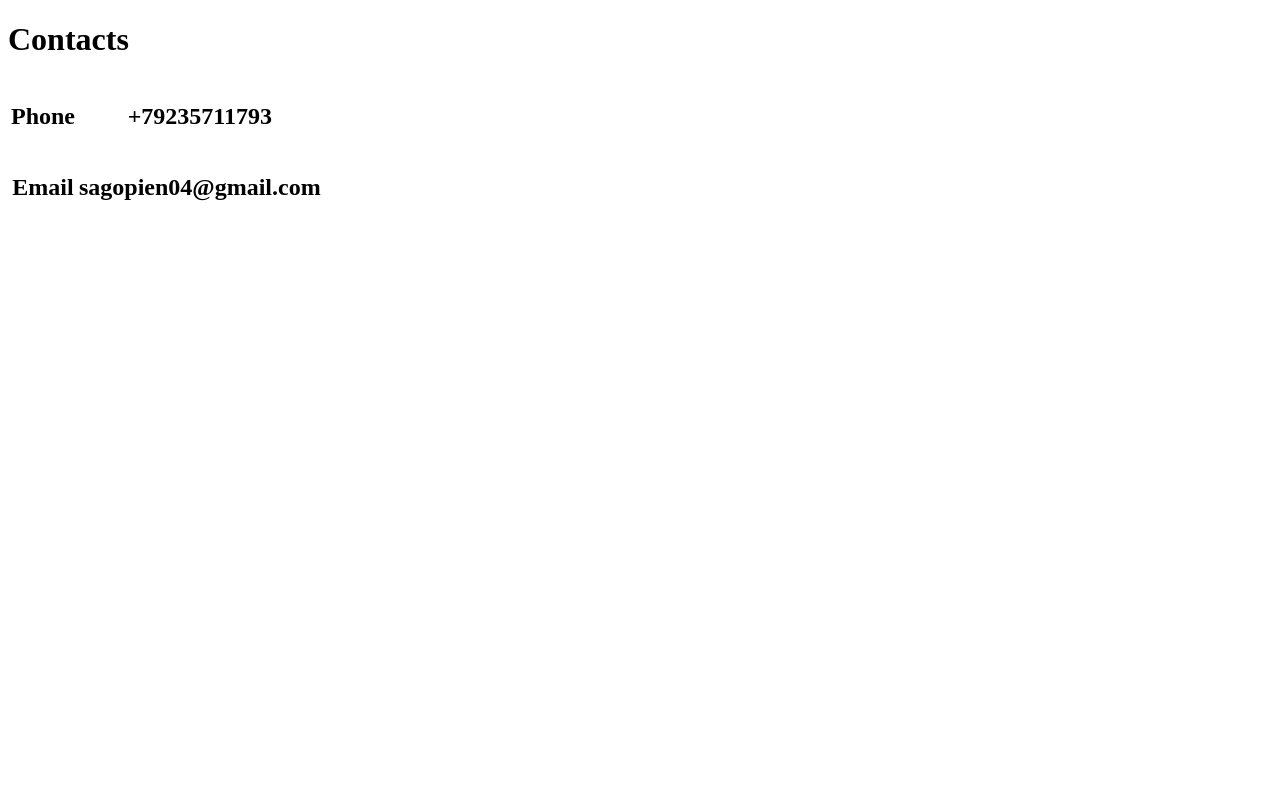
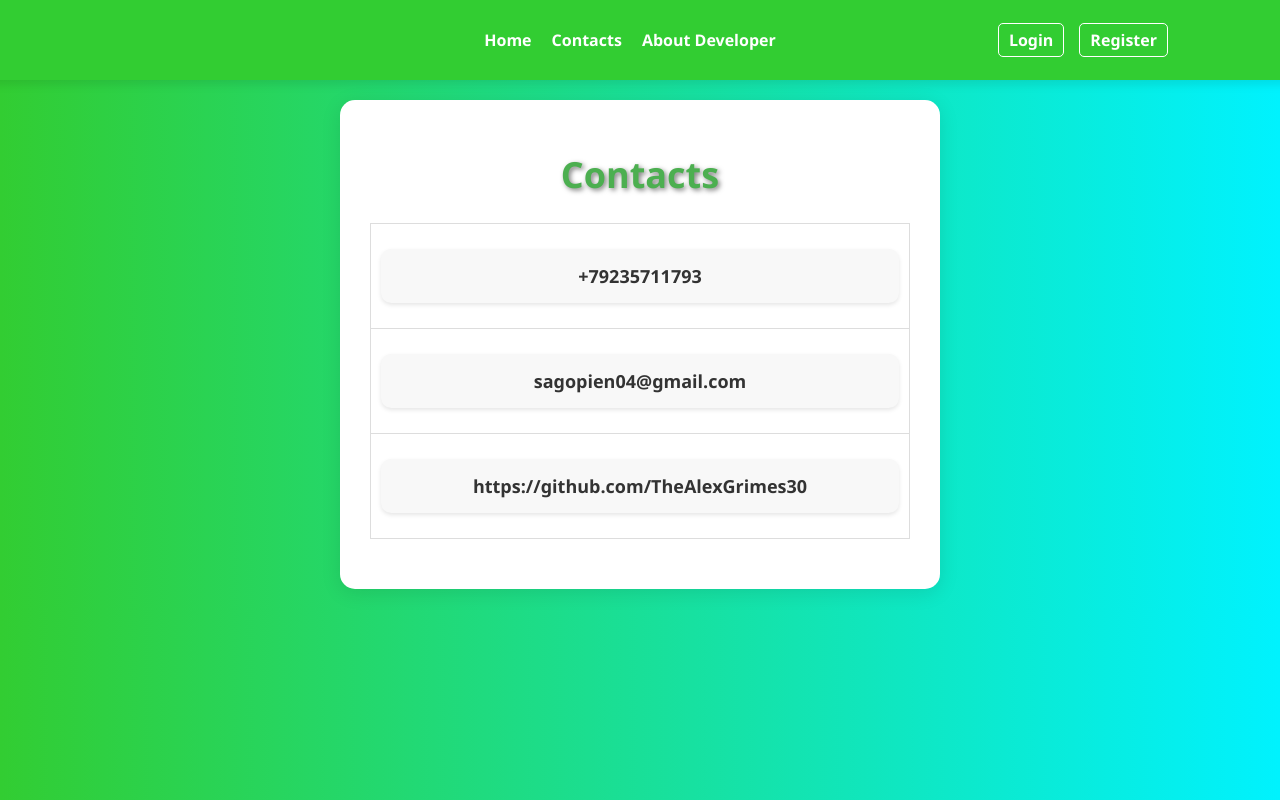
Before and after one commit to TheAlexGrimes30/TodoProject, a Django app: page /contacts/ in a window 1280 px wide. Run offline with Django 5.2, Linux system fonts and the light colour scheme; lists and menus that the app fills with data are empty.

Commit message:
Styles for main page

```diff
--- a/TodoProject/TodoProject/settings.py
+++ b/TodoProject/TodoProject/settings.py
@@ -129,10 +129,10 @@ USE_TZ = True
 
 # Static files (CSS, JavaScript, Images)
 # https://docs.djangoproject.com/en/5.1/howto/static-files/
+STATIC_URL = '/static/'
+STATICFILES_DIRS = [BASE_DIR, "static"]
+STATIC_ROOT = BASE_DIR / "staticfiles"
 
-STATIC_URL = '/static/'
-STATICFILES_DIRS = [BASE_DIR / "static"]
-STATIC_ROOT = BASE_DIR / "staticfiles"
 
 # Default primary key field type
 # https://docs.djangoproject.com/en/5.1/ref/settings/#default-auto-field
--- a/TodoProject/static/css/main_styles.css
+++ b/TodoProject/static/css/main_styles.css
@@ -0,0 +1,145 @@
+body {
+    font-family: 'Segoe UI', Tahoma, Geneva, Verdana, sans-serif;
+    background: linear-gradient(to right, #32cd32, #00f2fe);
+    display: flex;
+    flex-direction: column;
+    align-items: center;
+    min-height: 100hv;
+    margin: 0;
+    padding: 0;
+}
+
+header {
+    width: 100%;
+    background: #32cd32;
+    box-shadow: 0 4px 10px rgba(0, 0, 0, 0.1);
+    padding: 0 20px;
+    position: fixed;
+    top: 0;
+    z-index: 1000;
+    justify-content: space-between;
+    align-items: center;
+    display: flex;
+    height: 80px;
+}
+
+nav{
+    display: flex;
+    justify-content: center;
+    align-items: center;
+    width: 100%;
+}
+
+nav ul {
+    list-style: none;
+    padding: 0;
+    margin: 0;
+    display: flex;
+    gap: 20px;
+    align-items: center;
+    justify-content: center;
+    flex-grow: 1;
+}
+
+nav ul li{
+    margin: 0;
+}
+
+nav ul li a{
+    text-decoration: none;
+    color: white;
+    font-size: 16px;
+    font-weight: bold;
+    transition: color 0.3s;
+    white-space: nowrap;
+}
+
+nav ul li a:hover {
+    color: #00f2fe;
+}
+
+h1 {
+    color: #4CAF50;
+    margin-top: 20px;
+    font-size: 36px;
+    text-shadow: 2px 2px 5px rgba(0, 0, 0, 0.5);
+}
+
+h3 {
+    text-align: center;
+    color: #333;
+    text-decoration: none;
+    margin: 15px 0;
+    padding: 15px;
+    background-color: #f8f8f8;
+    border-radius: 10px;
+    box-shadow: 0 2px 4px rgba(0, 0, 0, 0.1);
+    font-size: 18px;
+    transition: transform 0.3s ease, background-color 0.3s ease;
+}
+
+h3:hover {
+    background-color: #ddd;
+    transform: translateY(-5px);
+}
+
+header .user-info {
+    display: flex;
+    align-items: center;
+    gap: 15px;
+    position: absolute;
+    right: 20px;
+    top: 50%;
+    transform: translateY(-50%);
+    position: absolute;
+    right: 10%;
+    top: 50%;
+    transform: translateY(-50%);
+}
+
+header .user-info p {
+    color: white;
+    font-size: 16px;
+    margin: 0;
+}
+
+header .user-info a {
+    color: white;
+    font-size: 16px;
+    text-decoration: none;
+    padding: 5px 10px;
+    border: 1px solid white;
+    border-radius: 5px;
+    transition: all 0.3s ease;
+}
+
+header .user-info a:hover {
+    background-color: #00f2fe;
+    color: #333;
+}
+
+.container {
+    background: #ffffff;
+    border-radius: 15px;
+    padding: 30px;
+    width: 600px;
+    box-sizing: border-box;
+    text-align: center;
+    margin: 100px auto 20px;
+    box-shadow: 0 4px 20px rgba(0, 0, 0, 0.1);
+}
+
+table {
+    width: 100%;
+    border-collapse: collapse;
+    margin: 20px 0;
+    text-align: center;
+}
+
+th, td {
+    border: 1px solid #ddd;
+    padding: 10px;
+    text-align: center;
+    vertical-align: middle;
+    font-size: 1.2rem;
+}
--- a/TodoProject/templates/base.html
+++ b/TodoProject/templates/base.html
@@ -10,10 +10,13 @@
     <link rel="stylesheet" href="{% static 'css/main_styles.css' %}">
 </head>
 <body>
+    {% include 'header.html' %}
+
     <div class="container">
         {% block content %}
 
         {% endblock %}
     </div>
+
 </body>
 </html>
--- a/TodoProject/templates/contacts.html
+++ b/TodoProject/templates/contacts.html
@@ -8,13 +8,15 @@
     <h1>Contacts</h1>
     <table>
         <tr>
-            <th><h2>Phone</h2></th>
-            <th><h2>+79235711793</h2></th>
+            <th><h3>+79235711793</h3></th>
         </tr>
 
         <tr>
-            <th><h2>Email</h2></th>
-            <th><h2>sagopien04@gmail.com</h2></th>
+            <th><h3>sagopien04@gmail.com</h3></th>
+        </tr>
+
+        <tr>
+            <th><h3>https://github.com/TheAlexGrimes30</h3></th>
         </tr>
     </table>
 {% endblock %}
--- a/TodoProject/templates/home.html
+++ b/TodoProject/templates/home.html
@@ -1,8 +1,6 @@
 {% extends 'base.html' %}
 
 {% block title %}{{ title|default:"Todo Manager" }}{% endblock %}
-
-{% include 'headers.html' %}
 
 {% block content %}
     <h1>Task Manager</h1>
```
Also changed, not shown: TodoProject/templates/info.html (+6 -6 lines), TodoProject/templates/header.html (renamed from TodoProject/templates/headers.html).
